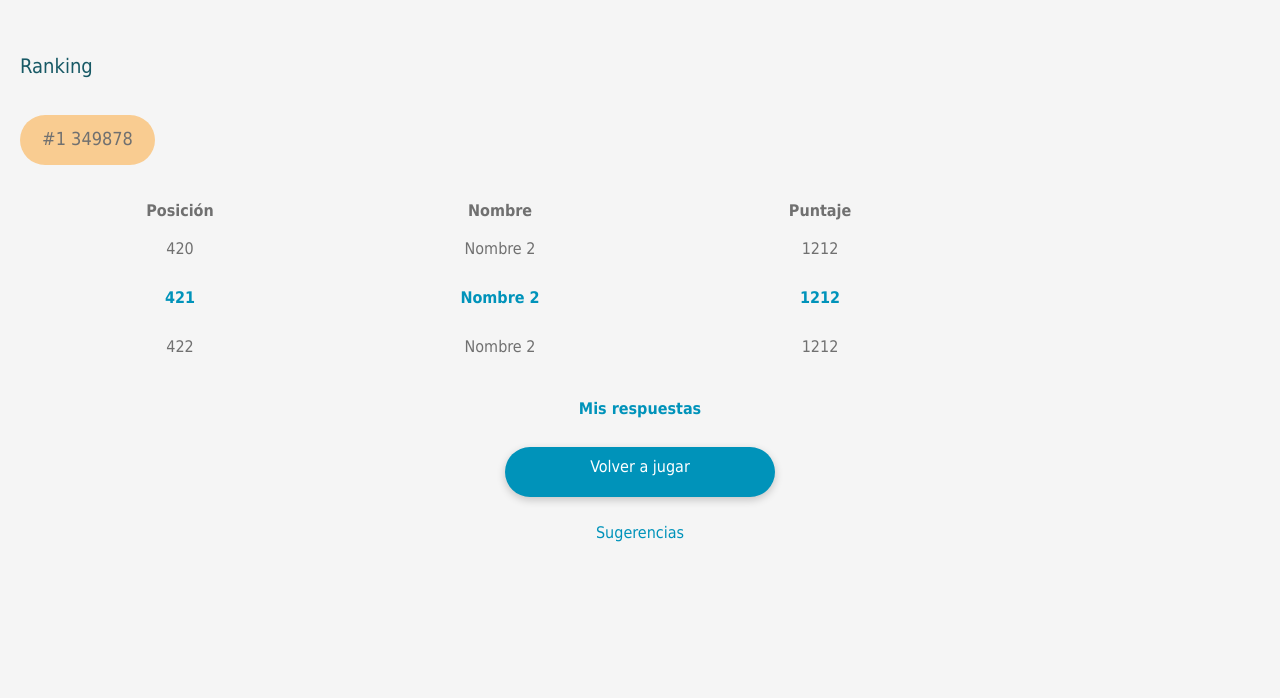
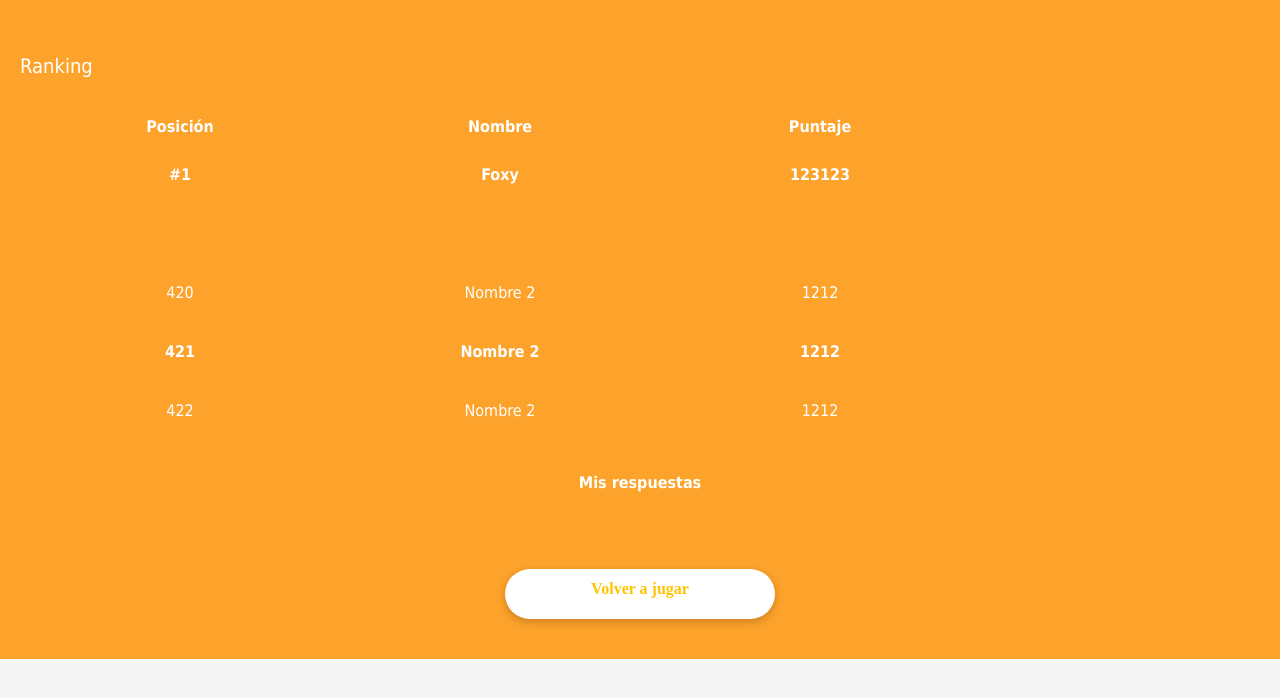
Before and after one commit to Devs4good/escuadronvial_webapp, an Angular app: page /ranking in a window 1280 px wide. Shown: the top 698 px of the page. Built offline with nearby package versions, Linux system fonts and the light colour scheme.

Commit message:
Avances en pantallas y juego

```diff
--- a/src/app/components/pregunta/pregunta.component.html
+++ b/src/app/components/pregunta/pregunta.component.html
@@ -1,12 +1,12 @@
 <div class="container" *ngIf="!respondido">
   <div class="pregunta mt-2">
       <img src="../../../assets/images/pregunta.png" class="img-fluid" alt="">
-      <p class="txt-pregunta text-center" id="pregunta">{{pregunta}}</p>
+      <p class="txt-pregunta text-center" id="pregunta">{{preguntaActual?.pregunta}}</p>
   </div>
   <span class="text-muted span-correcto">Selecciona la correcta</span>
 
   <div class="opciones text-center">
-      <div *ngFor="let respuesta of respuestas">
+      <div *ngFor="let respuesta of preguntaActual?.respuestas">
           <button class="boton-opcion mb-3" id="boton-respuesta" (click)="procesarRespuesta(respuesta)">{{respuesta.respuesta}}</button>
       </div>
   </div>
@@ -14,6 +14,7 @@
 
 <div *ngIf="respondido">
   <app-respuesta [correcta]="respuestaSeleccionada.correcta"
-                 [respuesta]="respuestaSeleccionada.respuesta">
+                 [respuesta]="respuestaSeleccionada.respuesta"
+                 (onContinuar)="pasarASiguiente()">
   </app-respuesta>
 </div>
--- a/src/app/components/pregunta/pregunta.component.ts
+++ b/src/app/components/pregunta/pregunta.component.ts
@@ -1,5 +1,6 @@
 import { Component, OnInit } from '@angular/core';
 import { Respuesta } from 'src/model/respuesta';
+import {Router} from '@angular/router';
 
 @Component({
   selector: 'app-pregunta',
@@ -10,22 +11,49 @@ export class PreguntaComponent implements OnInit {
 
   public respuestaSeleccionada = new Respuesta();
 
-  constructor() { }
-  public pregunta = "¿Para qué sirve el airbag?";
-  public respuestas = [
+  constructor(private router: Router) { }
+  public preguntas = [
+    {id : 1, pregunta: '¿Para que sirve el airbag?', respuestas: [
     {id: 1, respuesta: "Para inflar un globo", correcta: false},
     {id: 2, respuesta: "Para que no se rompa el parabrisas", correcta: false},
     {id: 3, respuesta: "Para prevenir golpes fuertes en un accidente", correcta: true},
     {id: 4, respuesta: "No tiene ninguna utilidad", correcta: false}
-  ];
+  ]},
+    {id: 2, pregunta: '¿Otra pregunta?', respuestas: [
+      {id: 1, respuesta: "Para inflar un globo", correcta: false},
+      {id: 2, respuesta: "Para que no se rompa el parabrisas", correcta: false},
+      {id: 3, respuesta: "Para prevenir golpes fuertes en un accidente", correcta: true},
+      {id: 4, respuesta: "No tiene ninguna utilidad", correcta: false}
+    ]}];
   public respondido = false;
+  public preguntaActual;
+  public indiceActual = 0;
+  public puntaje = 0;
 
   ngOnInit() {
+    this.preguntaActual = this.preguntas[this.indiceActual];
   }
 
   procesarRespuesta(resp){
     this.respuestaSeleccionada = resp;
+    if (this.respuestaSeleccionada.correcta){
+      this.puntaje +=12;
+    } else {
+      this.puntaje-=5;
+    }
+    console.log(this.puntaje);
     this.respondido = true;
   }
 
+  pasarASiguiente(){
+    this.respondido = false;
+    this.indiceActual++;
+
+    if (this.indiceActual == this.preguntas.length){
+      this.router.navigateByUrl("/ranking");
+    }
+
+    this.preguntaActual = this.preguntas[this.indiceActual];
+  }
+
 }
--- a/src/app/components/ranking/ranking.component.html
+++ b/src/app/components/ranking/ranking.component.html
@@ -1,9 +1,5 @@
 <div class="container-ranking">
   <span class="text-header" id="titulo">Ranking</span>
-
-  <div class="best-score">
-      #1 349878
-  </div>
 
   <div class="ranking">
       <table>
@@ -11,9 +7,18 @@
           <th>Nombre</th>
           <th>Puntaje</th>
 
+          <tr class="round-border">
+              <td>#1</td>
+              <td>{{primero.nombre}}</td>
+              <td>{{primero.puntaje}}</td>
+          </tr>
+
+          <tr>
+              <td> <br></td>
+          </tr>
+
           <tr *ngFor="let posicion of puntajes; let i = index"
-              [ngStyle]="{'color':i%2 === 1 ? '#0093ba' : '#707070',
-                          'font-weight': i%2 === 1 ? 700 : 400}">
+              [ngStyle]="{'font-weight': i%2 === 1 ? 700 : 400}">
               <td>{{posicion.posicion}}</td>
               <td>{{posicion.nombre}}</td>
               <td>{{posicion.puntaje}}</td>
@@ -22,10 +27,9 @@
   </div>
 
   <div class="text-info">
-      <span id="respuestas" class="bold">Mis respuestas</span> <br>
+      <span id="respuestas" class="bold">Mis respuestas</span> <br> <br> <br>
       <div class="button" id="boton-siguiente" (click)="goPregunta()">
-          <a href="/pregunta" style="color:white">Volver a jugar</a>
+          <a href="/pregunta" style="color:#ffc400;font-weight:700; font-family:'Fredoka One'">Volver a jugar</a>
         </div> <br>
-      <a href="/reporte"><span id="sugerencia">Sugerencias</span> </a><br>
   </div>
 </div>
--- a/src/app/components/ranking/ranking.component.ts
+++ b/src/app/components/ranking/ranking.component.ts
@@ -16,6 +16,8 @@ export class RankingComponent implements OnInit {
     {posicion: 422, nombre: "Nombre 2", puntaje: 1212}
   ]
 
+  public primero = {nombre: "Foxy", puntaje: 123123}
+
   ngOnInit() {
   }
 
--- a/src/app/components/respuesta/respuesta.component.html
+++ b/src/app/components/respuesta/respuesta.component.html
@@ -12,6 +12,6 @@
     <span class="mas-info">Mas información</span>
 </div>
 
-<div class="button-bottom-right" id="boton-continuar">
+<div class="button-bottom-right" id="boton-continuar" (click)="continuar()">
     Continuar
 </div>
--- a/src/app/components/respuesta/respuesta.component.ts
+++ b/src/app/components/respuesta/respuesta.component.ts
@@ -1,4 +1,4 @@
-import { Component, OnInit, Input } from '@angular/core';
+import { Component, OnInit, Input, Output, EventEmitter } from '@angular/core';
 import { Respuesta } from 'src/model/respuesta';
 
 @Component({
@@ -11,6 +11,7 @@ export class RespuestaComponent implements OnInit {
   constructor() { }
   @Input() correcta;
   @Input() respuesta;
+  @Output() public onContinuar = new EventEmitter<any>();
   public imageSrc = "../../../assets/images/incorrecto.png";
 
   ngOnInit() {
@@ -20,4 +21,8 @@ export class RespuestaComponent implements OnInit {
     }
   }
 
+  continuar() {
+    this.onContinuar.emit();
+  }
+
 }
--- a/src/styles.css
+++ b/src/styles.css
@@ -249,29 +249,14 @@ body{
 	padding-right: 20px;
 	padding-top:51px;
 	padding-bottom:16px;
-	background-color: #f5f5f5;
+	background-color: #fda22a;
+	color: white;
+	font-family: 'Fredoka One';
 }
 
 .text-header{
 	font-size: 20px;
-	color: #175965;
 	font-family: 'fredoka_oneregular UI', Tahoma, Geneva, Verdana, sans-serif;
-}
-
-.best-score{
-    display: block;
-    padding: 10px 20px;
-	margin-top: 34px;
-	background-color: rgba(253,162,42,.49);
-	border-radius: 25px;
-	width: 135px;
-	height: 50px;
-	overflow: hidden;
-	text-align: center;
-	font-family: 'fredoka_oneregular UI', Tahoma, Geneva, Verdana, sans-serif;
-	font-size: 18px;
-	color: #707070;
-	border: none;
 }
 
 .ranking{
@@ -283,7 +268,6 @@ body{
 	font-size: 16px;
 	font-weight: 700;
 	width:124px;
-	color: #707070;
 	text-align: center;
 }
 
@@ -304,8 +288,8 @@ body{
 .text-info span {
 	font-size: 16px;
 	margin-top: 14px;
+	color: #ffffff;
 	cursor: pointer;
-	color: #0093ba;
 	font-family: 'robotoregular UI', Tahoma, Geneva, Verdana, sans-serif;
 }
 
@@ -319,9 +303,9 @@ body{
     padding: 10px 20px;
 	cursor: pointer;
 	margin-top:26px;
-	background-color: #0093ba;
+	background-color: #ffffff;
 	font-size: 16px;
-	color: #ffffff;
+	color: rgba(253,162,42,.49);;
 	border-radius: 25px;
 	box-shadow: 0 3px 8px rgba(0, 0, 0, .2);
 	width: 270px;
@@ -384,3 +368,19 @@ body{
 	padding-left:246px;
 	padding-top:80%;
 }
+
+.round-border {
+	font-weight: 800;
+	border-radius: 17.5px;
+	border: 1px solid #ffffff;
+	width: 315px;
+	height: 35px;
+	overflow: hidden;
+	font-family: 'Fredoka One';
+}
+
+.ranking table {
+    border-collapse: separate;
+    border-spacing: 0 10px;
+    margin-top: -10px; /* correct offset on first border spacing if desired */
+}
```
Also changed, not shown: src/model/pregunta.ts (added, +7 -0 lines).
